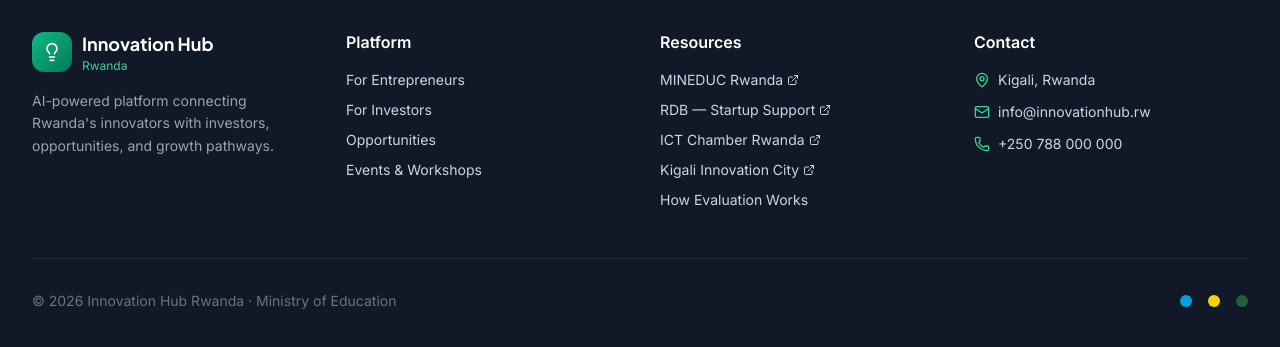
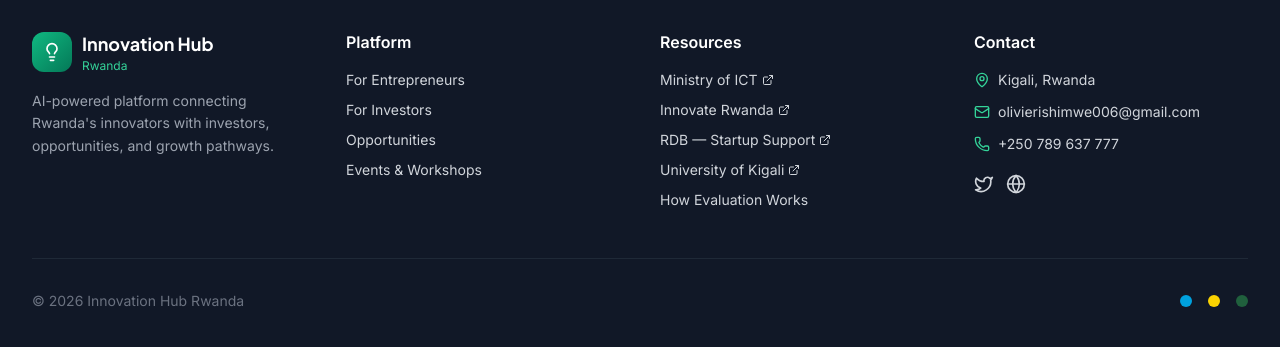
Before and after one commit to ishimweolivier-coder/Innovation_hub_project, a React (Vite) app: page / in a window 1280 px wide. Shown: the part 3874-4221 px from the top of the page. Built offline with nearby package versions, Linux system fonts and the light colour scheme; no server answers.

Commit message:
update: footer links (MINICT, Innovate Rwanda, UoK), personal contacts, social media, copyright

```diff
--- a/src/components/layout/Footer.jsx
+++ b/src/components/layout/Footer.jsx
@@ -1,11 +1,13 @@
 import { Link } from 'react-router-dom'
-import { Lightbulb, Mail, MapPin, Phone, ExternalLink } from 'lucide-react'
+import { Lightbulb, Mail, MapPin, Phone, ExternalLink, Twitter, Globe } from 'lucide-react'
 
 const EXTERNAL = {
-  mineduc: 'https://www.mineduc.gov.rw/',
+  minict: 'https://www.minict.gov.rw/',
   rdb: 'https://rdb.rw/',
-  ictChamber: 'https://ictchamber.rw/',
-  kigaliInnovation: 'https://kigaliinnovationcity.com/',
+  innovateRwanda: 'https://innovaterwanda.rw/',
+  uok: 'https://uok.ac.rw/',
+  x: 'https://x.com/ishimwe_O_1',
+  instagram: 'https://instagram.com/ishimwe_rwema_olivier',
 }
 
 export default function Footer() {
@@ -42,8 +44,13 @@
             <h4 className="font-semibold text-white mb-4">Resources</h4>
             <ul className="space-y-2.5 text-sm">
               <li>
-                <a href={EXTERNAL.mineduc} target="_blank" rel="noopener noreferrer" className="hover:text-primary-400 transition-colors inline-flex items-center gap-1">
-                  MINEDUC Rwanda <ExternalLink className="w-3 h-3" />
+                <a href={EXTERNAL.minict} target="_blank" rel="noopener noreferrer" className="hover:text-primary-400 transition-colors inline-flex items-center gap-1">
+                  Ministry of ICT <ExternalLink className="w-3 h-3" />
+                </a>
+              </li>
+              <li>
+                <a href={EXTERNAL.innovateRwanda} target="_blank" rel="noopener noreferrer" className="hover:text-primary-400 transition-colors inline-flex items-center gap-1">
+                  Innovate Rwanda <ExternalLink className="w-3 h-3" />
                 </a>
               </li>
               <li>
@@ -52,13 +59,8 @@
                 </a>
               </li>
               <li>
-                <a href={EXTERNAL.ictChamber} target="_blank" rel="noopener noreferrer" className="hover:text-primary-400 transition-colors inline-flex items-center gap-1">
-                  ICT Chamber Rwanda <ExternalLink className="w-3 h-3" />
-                </a>
-              </li>
-              <li>
-                <a href={EXTERNAL.kigaliInnovation} target="_blank" rel="noopener noreferrer" className="hover:text-primary-400 transition-colors inline-flex items-center gap-1">
-                  Kigali Innovation City <ExternalLink className="w-3 h-3" />
+                <a href={EXTERNAL.uok} target="_blank" rel="noopener noreferrer" className="hover:text-primary-400 transition-colors inline-flex items-center gap-1">
+                  University of Kigali <ExternalLink className="w-3 h-3" />
                 </a>
               </li>
               <li><Link to="/#features" className="hover:text-primary-400 transition-colors">How Evaluation Works</Link></li>
@@ -71,11 +73,19 @@
               <li className="flex items-center gap-2"><MapPin className="w-4 h-4 text-primary-400 shrink-0" /> Kigali, Rwanda</li>
               <li className="flex items-center gap-2">
                 <Mail className="w-4 h-4 text-primary-400 shrink-0" />
-                <a href="mailto:info@innovationhub.rw" className="hover:text-primary-400">info@innovationhub.rw</a>
+                <a href="mailto:olivierishimwe006@gmail.com" className="hover:text-primary-400">olivierishimwe006@gmail.com</a>
               </li>
               <li className="flex items-center gap-2">
                 <Phone className="w-4 h-4 text-primary-400 shrink-0" />
-                <a href="tel:+250788000000" className="hover:text-primary-400">+250 788 000 000</a>
+                <a href="tel:+250789637777" className="hover:text-primary-400">+250 789 637 777</a>
+              </li>
+              <li className="flex items-center gap-3 pt-2">
+                <a href={EXTERNAL.x} target="_blank" rel="noopener noreferrer" className="hover:text-primary-400 transition-colors" title="X (Twitter)">
+                  <Twitter className="w-5 h-5" />
+                </a>
+                <a href={EXTERNAL.instagram} target="_blank" rel="noopener noreferrer" className="hover:text-primary-400 transition-colors" title="Instagram">
+                  <Globe className="w-5 h-5" />
+                </a>
               </li>
             </ul>
           </div>
@@ -84,9 +94,7 @@
         <div className="border-t border-gray-800 mt-12 pt-8 flex flex-col sm:flex-row justify-between items-center gap-4">
           <p className="text-sm text-gray-500">
             &copy; 2026{' '}
-            <a href={EXTERNAL.mineduc} target="_blank" rel="noopener noreferrer" className="hover:text-primary-400">
-              Innovation Hub Rwanda · Ministry of Education
-            </a>
+            Innovation Hub Rwanda
           </p>
           <div className="flex gap-4">
             <span className="w-3 h-3 rounded-full bg-rwanda-blue" title="Rwanda" />
```
